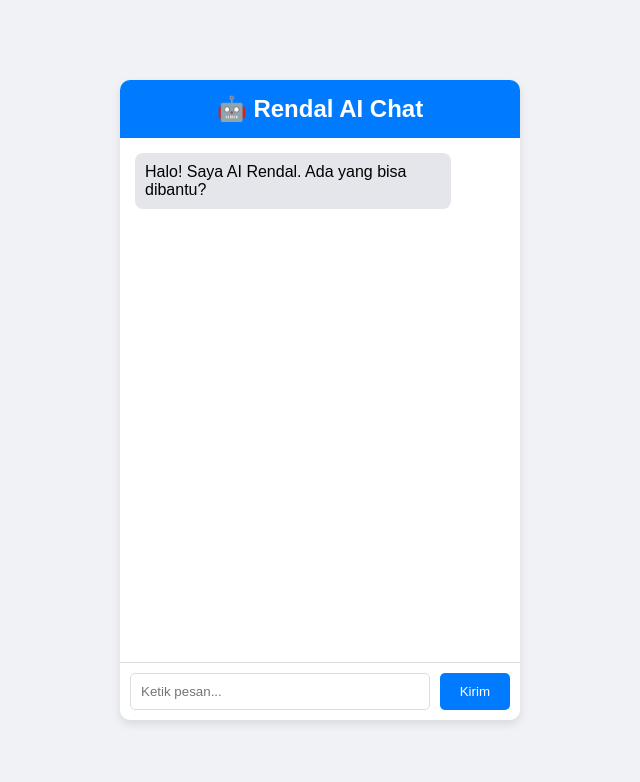
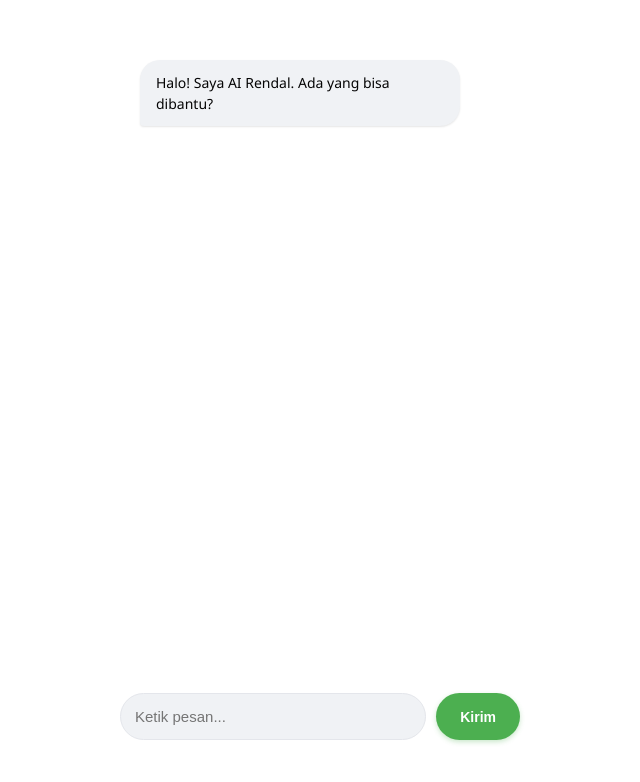
Before and after one commit to dokterdarlinsyah-cmd/proyek-rendal, a website: page public/index.html in a window 1280 px wide. Shown: the whole page, without its empty margins (320-960 px from the left). Drawn offline with Linux system fonts and the light colour scheme.

Commit message:
Update index.html

```diff
--- a/public/index.html
+++ b/public/index.html
@@ -4,13 +4,124 @@
     <meta charset="UTF-8">
     <meta name="viewport" content="width=device-width, initial-scale=1.0">
     <title>Rendal AI Assistant</title>
-    <link rel="stylesheet" href="style.css">
+    <style>
+        /* --- CSS CLEAN & SEAMLESS MODE --- */
+        body {
+            margin: 0;
+            padding: 0;
+            font-family: 'Segoe UI', Tahoma, Geneva, Verdana, sans-serif;
+            /* Latar belakang utama putih */
+            background-color: #ffffff;
+            height: 100vh;
+            display: flex;
+            justify-content: center;
+            align-items: center;
+        }
+
+        .container {
+            width: 100%;
+            max-width: 400px;
+            height: 90vh; /* Sedikit lebih tinggi agar luas */
+            display: flex;
+            flex-direction: column;
+
+            /* MENGHAPUS SEMUA BATAS & BAYANGAN */
+            background: transparent;
+            border: none;
+            box-shadow: none;
+        }
+
+        #chat-box {
+            flex: 1;
+            padding: 20px;
+            overflow-y: auto;
+            display: flex;
+            flex-direction: column;
+            gap: 15px; /* Jarak antar chat sedikit diperlebar */
+
+            /* Background transparan agar menyatu dengan body */
+            background: transparent;
+        }
+
+        /* Scrollbar disembunyikan agar lebih bersih */
+        #chat-box::-webkit-scrollbar {
+            width: 0px;
+            background: transparent;
+        }
+
+        .message {
+            max-width: 80%;
+            padding: 12px 16px;
+            border-radius: 20px;
+            font-size: 14px;
+            line-height: 1.5;
+            box-shadow: 0 1px 2px rgba(0,0,0,0.1); /* Sedikit bayangan pada balon chat saja */
+        }
+
+        .message.bot {
+            align-self: flex-start;
+            background: #f0f2f5; /* Abu-abu sangat muda khas chat modern */
+            color: #050505;
+            border-bottom-left-radius: 4px;
+        }
+
+        .message.user {
+            align-self: flex-end;
+            background: #4CAF50; /* Hijau */
+            color: white;
+            border-bottom-right-radius: 4px;
+        }
+
+        /* --- AREA INPUT TANPA GARIS PEMBATAS --- */
+        .input-area {
+            display: flex;
+            padding: 10px 0; /* Padding kiri kanan 0 agar sejajar */
+            background: transparent;
+            border: none; /* Menghapus garis atas */
+            margin-bottom: 10px;
+        }
+
+        input[type="text"] {
+            flex: 1;
+            padding: 14px;
+            border-radius: 30px;
+            /* Memberikan border tipis pada input agar terlihat tempat mengetiknya */
+            border: 1px solid #e4e6eb;
+            background: #f0f2f5;
+            outline: none;
+            margin-right: 10px;
+            color: #050505;
+            font-size: 15px;
+            box-shadow: none;
+        }
+
+        input[type="text"]:focus {
+            background: #ffffff;
+            border-color: #4CAF50;
+            box-shadow: 0 2px 5px rgba(0,0,0,0.05);
+        }
+
+        button {
+            padding: 10px 24px;
+            border: none;
+            border-radius: 30px;
+            background: #4CAF50;
+            color: white;
+            cursor: pointer;
+            font-weight: 600;
+            font-size: 14px;
+            transition: background 0.2s;
+            box-shadow: 0 2px 5px rgba(76, 175, 80, 0.3);
+        }
+
+        button:hover {
+            background: #43a047;
+        }
+    </style>
 </head>
 <body>
 
     <div class="container">
-        <h2>🤖 Rendal AI Chat</h2>
-
         <div id="chat-box">
             <div class="message bot">Halo! Saya AI Rendal. Ada yang bisa dibantu?</div>
         </div>
@@ -23,8 +134,6 @@
 
     <script>
         // --- KONFIGURASI ---
-        // Masukkan Chat ID yang kamu dapat dari @userinfobot di sini
-        // Contoh: const MY_CHAT_ID = '123456789';
         const MY_CHAT_ID = '5521679080';
 
         async function kirimPesan() {
@@ -32,29 +141,32 @@
             const text = inputField.value;
             if (!text) return;
 
-            // 1. Tampilkan pesan user di layar
+            // 1. Tampilkan pesan user
             tambahPesan(text, 'user');
             inputField.value = '';
 
-            // 2. Tampilkan status loading
+            // 2. Loading
             const loadingMsg = tambahPesan('Sedang berpikir...', 'bot');
 
-            // --- TUGAS BARU: LAPOR KE TELEGRAM (Jalan di Background) ---
-            // Kita tidak pakai 'await' agar user tidak perlu menunggu notifikasi terkirim
+            // --- INFO PENTING: ERROR "Failed to Fetch" ---
+            // Error yang muncul di gambar kamu ("Failed to fetch") terjadi karena
+            // kamu menjalankan file HTML ini langsung di browser (file://)
+            // sedangkan kode ini mencoba menghubungi server '/api/proxy' yang tidak ada.
+            // Kode di bawah ini tetap akan mencoba mengirim, tapi saya tambahkan
+            // penanganan error agar tidak merusak tampilan chat.
+
+            try {
+                // Simulasi kirim ke Telegram (Akan error jika tidak ada backend)
                 fetch('/api/proxy', {
                     method: 'POST',
                     headers: { 'Content-Type': 'application/json' },
                     body: JSON.stringify({
                         action: 'telegram_send',
-                    payload: {
-                        chatId: MY_CHAT_ID,
-                        text: `📩 Pesan Baru: ${text}`
-                    }
+                        payload: { chatId: MY_CHAT_ID, text: `📩: ${text}` }
                     })
-            }).catch(err => console.error("Gagal lapor Telegram:", err));
+                }).catch(e => console.log("Telegram skip (no backend)"));
 
-            // 3. Panggil Gemini AI
-            try {
+                // Simulasi panggil AI (Akan error jika tidak ada backend)
                 const response = await fetch('/api/proxy', {
                     method: 'POST',
                     headers: { 'Content-Type': 'application/json' },
@@ -65,14 +177,13 @@
                 });
 
                 const data = await response.json();
-
                 loadingMsg.remove();
-
-                const aiText = data.candidates?.[0]?.content?.parts?.[0]?.text || "Maaf, saya mengantuk.";
+                const aiText = data.candidates?.[0]?.content?.parts?.[0]?.text || "Maaf, error koneksi.";
                 tambahPesan(aiText, 'bot');
 
             } catch (error) {
-                loadingMsg.innerText = "Error: " + error.message;
+                // Hapus pesan loading dan ganti dengan pesan error yang lebih santai
+                loadingMsg.innerText = "Maaf, saya belum terhubung ke server (Backend Error).";
             }
         }
 
@@ -82,9 +193,19 @@
             div.className = `message ${sender}`;
             div.innerText = text;
             chatBox.appendChild(div);
+            // Auto scroll ke bawah
+            setTimeout(() => {
                 chatBox.scrollTop = chatBox.scrollHeight;
+            }, 50);
             return div;
         }
+
+        // Enter untuk kirim
+        document.getElementById("userInput").addEventListener("keypress", function(event) {
+            if (event.key === "Enter") {
+                kirimPesan();
+            }
+        });
     </script>
 </body>
 </html>
```
Lines whose indentation alone changed are shown as unchanged.
